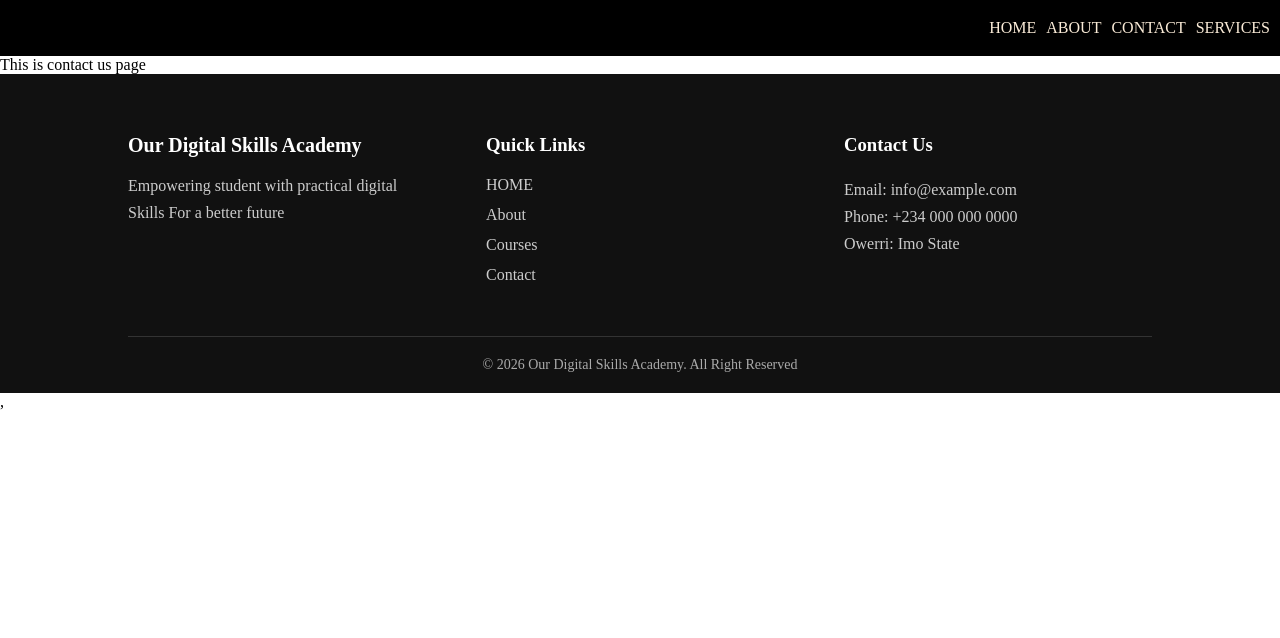
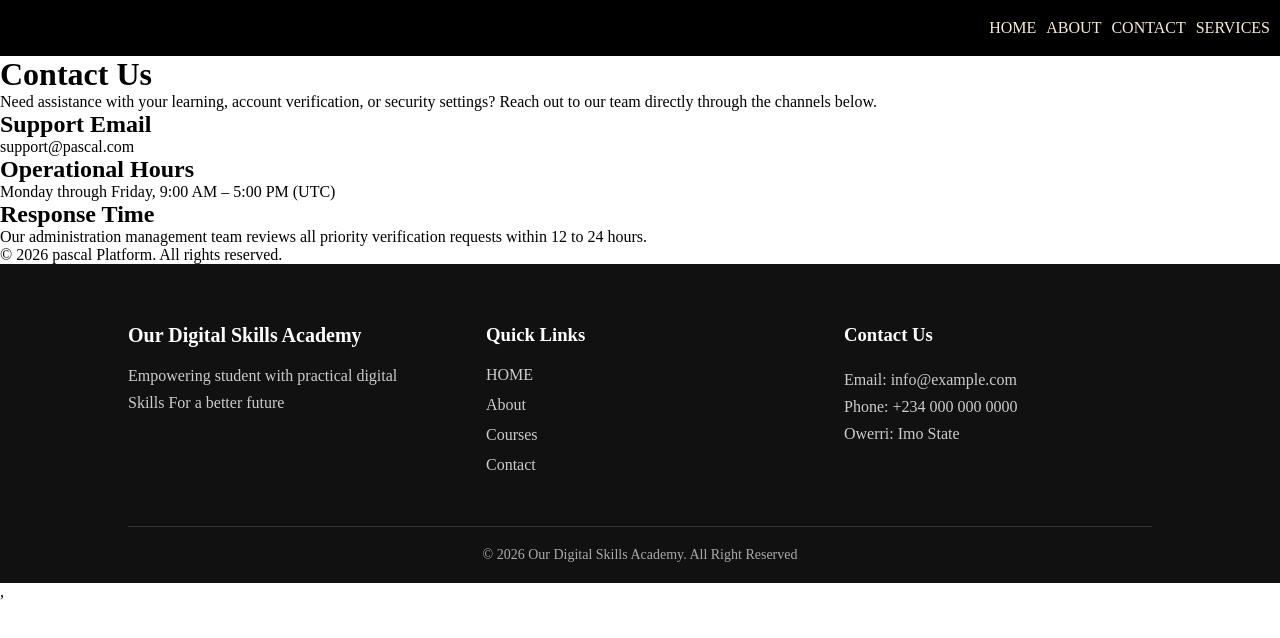
Before and after one commit to pascal081/Class-Project, a React (Vite) app: page /contact-us in a window 1280 px wide. Shown: the top 638 px of the page. Built offline with nearby package versions, Linux system fonts and the light colour scheme.

Commit message:
Update project structure

```diff
--- a/src/App.jsx
+++ b/src/App.jsx
@@ -4,7 +4,7 @@ import {Route, Routes } from "react-router-dom";
 import Header from './component/Header/Header';
 import ContactUsPageScreen from "./Screen/ContactUsPageScreen";
 import AboutUsPageScreen from "./Screen/AboutUsPageScreen";
-import ServicesPageScreen from "./Screen/ServicesPageScreenScreen";
+import ServicesPageScreen from "./Screen/ServicesPageScreen";
 import Footer from "./component/Footer/Footer"
 
 
--- a/src/Screen/AboutUsPageScreen.jsx
+++ b/src/Screen/AboutUsPageScreen.jsx
@@ -1,11 +1,25 @@
 import React from 'react'
 
-const AboutUsPage = () => {
+const AboutUsPageScreen = () => {
   return (
     <div>
-      This is about page
+      <h1>About Our Platform</h1>
+
+<p>Welcome to our Website. We built this platform to provide absolute transparency, safety, and real-time clarity when handling precious assets, jewelry, and monetary transfers.</p>
+
+<p><b>Our Mission:</b> To bridge the gap between senders and recipients with absolute data integrity, top-tier encryption, and flawless visual tracking workflows.</p>
+
+<h2>Why Choose Us?</h2>
+<p>Every asset logged into our system undergoes rigorous processing pipelines—moving smoothly from initial review and multi-point verification up to secure final delivery transitions.
+  With state-of-the-art row-level security tracking protocols, your private inventory asset details remain completely shielded from external visibility.</p>
+
+<h2>Get In Touch</h2>
+<p>Have questions about your active verification pipeline or account settings? Contact our administration management team at any time for direct technical support.</p>
+
+<p>&copy; 2026 pascal Platform. All rights reserved.</p>
+
     </div>
   )
 }
 
-export default AboutUsPage
+export default AboutUsPageScreen
--- a/src/Screen/ContactUsPageScreen.jsx
+++ b/src/Screen/ContactUsPageScreen.jsx
@@ -3,7 +3,20 @@ import React from 'react'
 const ContactUsPage = () => {
   return (
     <div>
-      This is contact us page
+<h1>Contact Us</h1>
+
+<p>Need assistance with your learning, account verification, or security settings? Reach out to our team directly through the channels below.</p>
+
+<h2>Support Email</h2>
+<p>support@pascal.com</p>
+
+<h2>Operational Hours</h2>
+<p>Monday through Friday, 9:00 AM – 5:00 PM (UTC)</p>
+
+<h2>Response Time</h2>
+<p>Our administration management team reviews all priority verification requests within 12 to 24 hours.</p>
+
+<p>&copy; 2026 pascal  Platform. All rights reserved.</p>
     </div>
   )
 }
--- /dev/null
+++ b/src/Screen/ServicesPageScreen.jsx
@@ -0,0 +1,23 @@
+import React from 'react'
+
+const ServicesPageScreen = () => {
+  return (
+    <div>
+<h1>My Services</h1>
+
+<p>Welcome to my workspace. I specialize in building custom, high-end digital experiences, robust backend systems, and clean user interfaces tailored to your specific goals.</p>
+
+<h2>Web Design & Frontend Development</h2>
+<p>I design beautiful, responsive websites using modern technologies like React, JavaScript,  CSS, ensuring your project looks stunning on both computers and mobile screens.</p>
+
+
+<h2>Custom Web Applications</h2>
+<p>From initial concept to deployment, I create fully functioning single-page applications tailored with private dashboards, forms, and custom workflows built from the ground up.</p>
+
+
+<p>&copy; 2026 Pascal platform. All rights reserved.</p>
+    </div>
+  )
+}
+
+export default ServicesPageScreen
--- a/src/Screen/ServicesPageScreenScreen.jsx
+++ /dev/null
@@ -1,11 +0,0 @@
-import React from 'react'
-
-const ServicesPageScreen = () => {
-  return (
-    <div>
-      this is service us page
-    </div>
-  )
-}
-
-export default ServicesPageScreen
```
